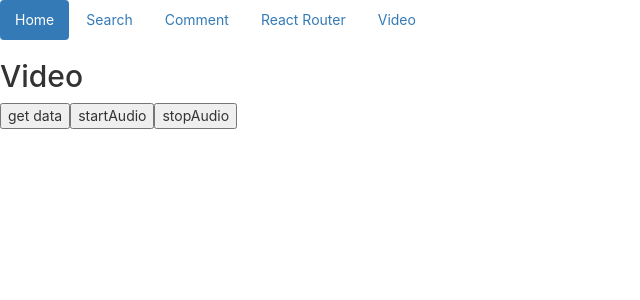
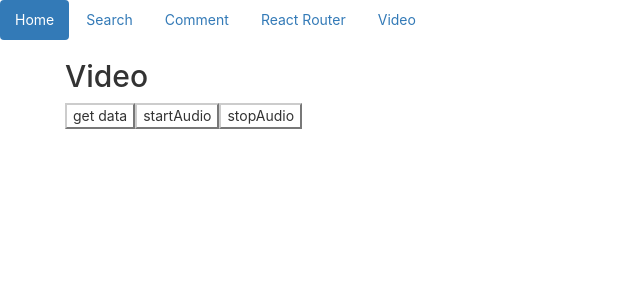
Before and after one commit to luochunhai/react_shipingjiaocheng_wangyi, a React (Create React App) app in the folder react_app/: page /video in a window 1280 px wide. Shown: the top 300 px of the page, without its empty margins (0-640 px from the left). Built offline with nearby package versions, Linux system fonts and the light colour scheme.

Commit message:
refactor

```diff
--- a/react_app/src/component/video/VideoApp.jsx
+++ b/react_app/src/component/video/VideoApp.jsx
@@ -42,16 +42,17 @@ class VideoApp extends React.Component {
             .then(res => {
                 const stockAudiosText = res.data.stockAudios.join(' ');
                 this.setState({stockAudiosText})
+                console.log(stockAudiosText)
             })
     }
 
     render() {
         return (
-            <div id="container">
+            <div id="container" className='container'>
                 <h2>Video</h2>
-                <button onClick={this.getStockAudiosText}>get data</button>
-                <button onClick={this.startAudio}>startAudio</button>
-                <button onClick={this.stopAudio}>stopAudio</button>
+                <button className='btn-default' onClick={this.getStockAudiosText}>get data</button>
+                <button className='btn-default' onClick={this.startAudio}>startAudio</button>
+                <button className='btn-default' onClick={this.stopAudio}>stopAudio</button>
             </div>
         )
     }
```
Also changed, not shown: 1 other file (tests, documents, lock files or other folders).
